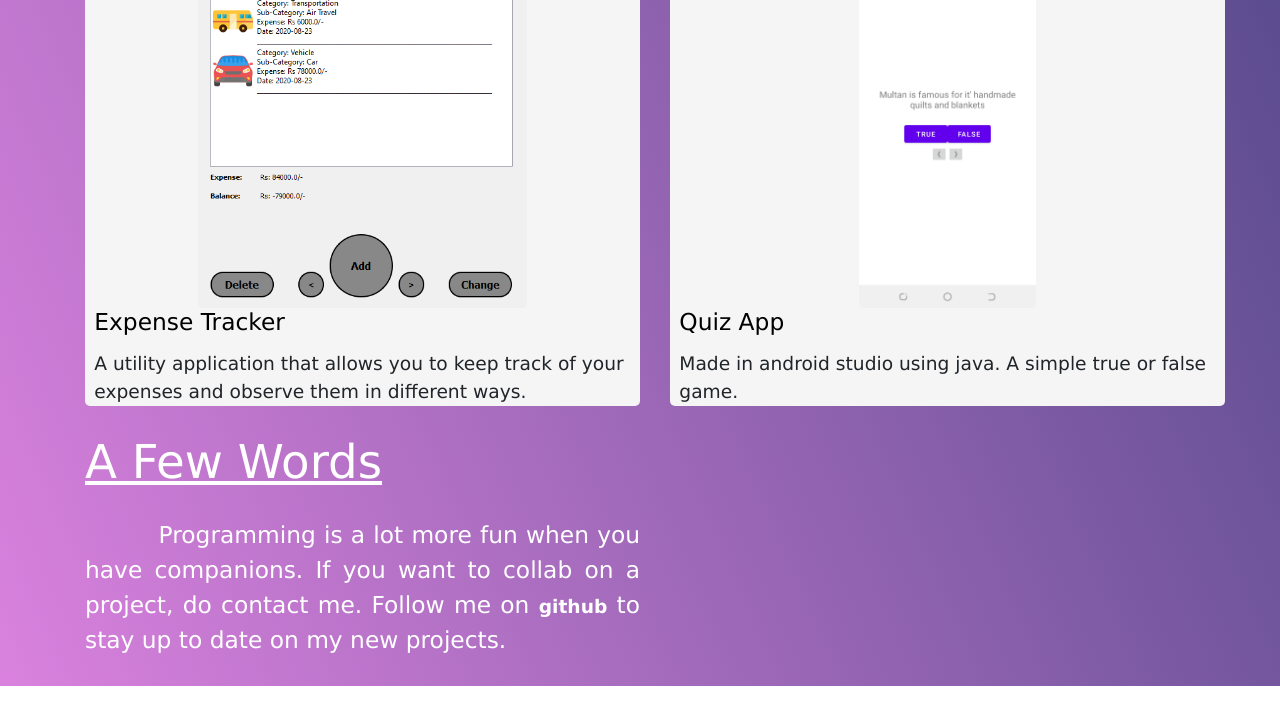
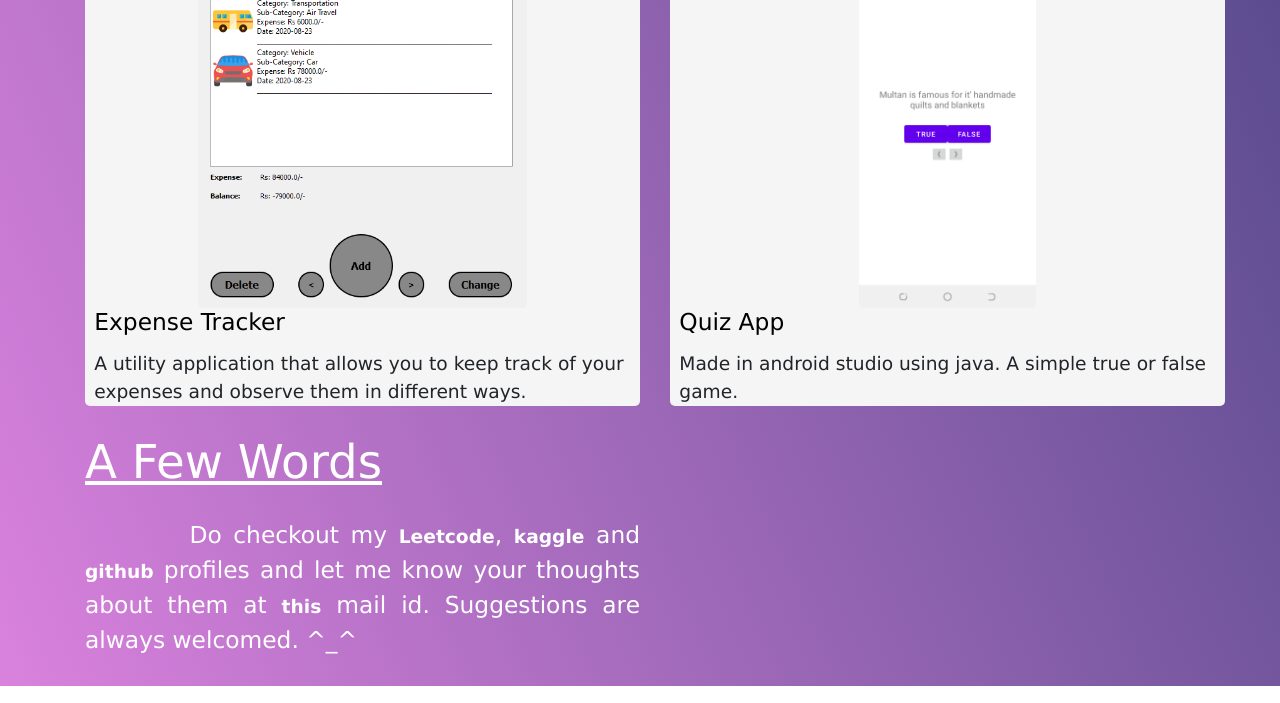
Before and after one commit to nabeelraza-7/nabeelraza-7, a plain HTML site: page docs/index.html in a window 1280 px wide. Shown: the part 2174-2877 px from the top of the page. Drawn offline with nearby package versions, Linux system fonts and the light colour scheme; a script that the page names is missing.

Commit message:
Added more projects

```diff
--- a/docs/index.html
+++ b/docs/index.html
@@ -98,7 +98,7 @@
                 </div>
             </div>
             <div class="column">
-                <center><img class="img-card img-fluid rounded" src="calculator.png" alt="Calculator"></center>
+                <center><img class="img-card img-fluid rounded" src="hms.png" alt="Calculator"></center>
                 <div class="body-card">
                     <a class="project-link" href="https://github.com/nabeelraza-7/hospital-management-system" target="_blank"><h5 class="card-title ml-2">Hospital Management System</h5></a>
                     <p class="card-text ml-2">Made in javafx using recursive decent parser. A modern UI feel to it.</p>
@@ -143,9 +143,7 @@
         <div class="container" id="contactme">
             <h1 id="aboutme" class="text-white mb-4 mt-4" style="text-decoration: underline;">A Few Words</h1>
             <div class="xyz">
-                <p class="lead text-white text-justify">&nbsp;&nbsp;&nbsp;&nbsp;&nbsp;&nbsp;&nbsp;&nbsp;&nbsp;Programming is a lot more fun when you have companions. If you want to collab on a project,
-                    do contact me. Follow me on <a class="bold-link" href="https://github.com/nabeelraza-7">github</a> to stay up to date on
-                    my new projects. </p>
+                <p class="lead text-white text-justify">&nbsp;&nbsp;&nbsp;&nbsp;&nbsp;&nbsp;&nbsp;&nbsp;&nbsp;Do checkout my <a class="bold-link" href="https://leetcode.com/nabeelraza/">Leetcode</a>, <a class="bold-link" href="https://www.kaggle.com/nabeelraza">kaggle</a> and <a class="bold-link" href="https://github.com/nabeelraza-7/">github</a> profiles and let me know your thoughts about them at <a class="bold-link" href="mailto:razanabeel512@gmail.com">this</a> mail id. Suggestions are always welcomed. ^_^</p>
             </div>
         </div>
         <!-- footer -->
```
Also changed, not shown: docs/hms.png (added).
